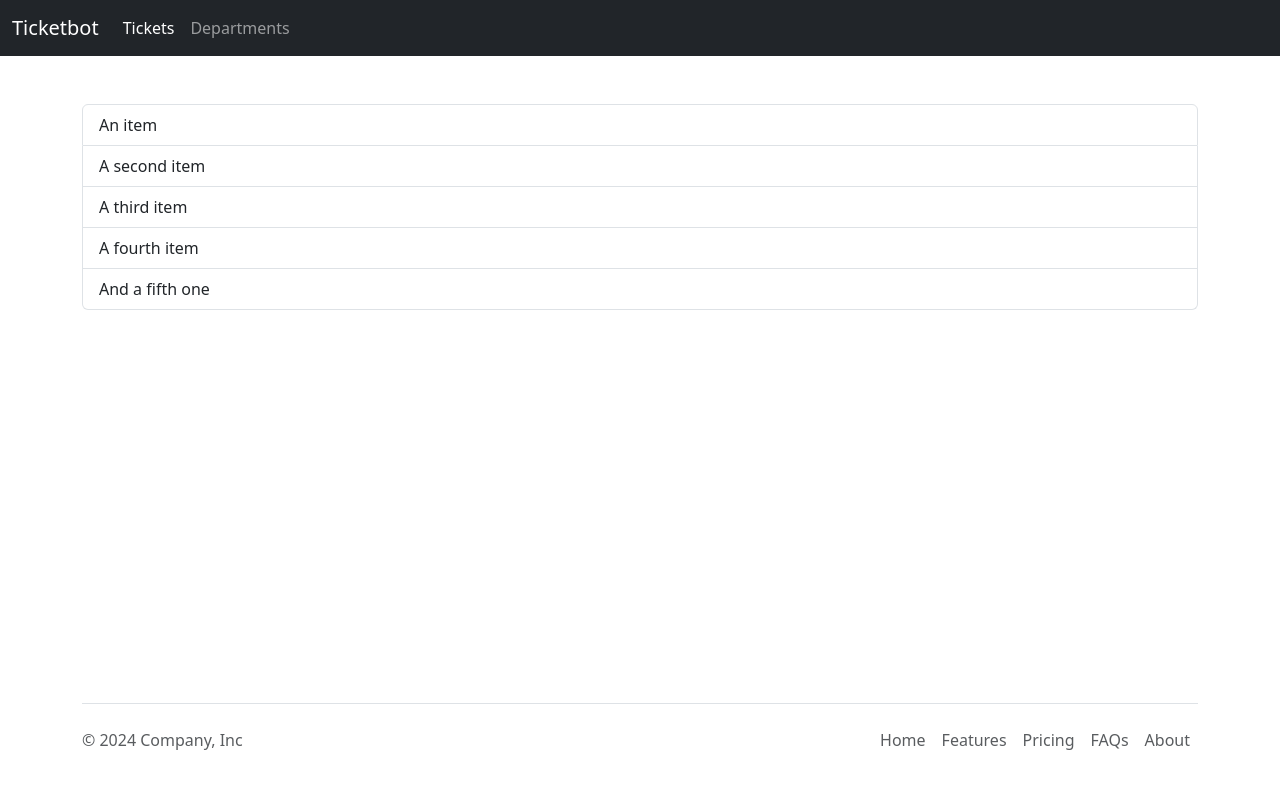
After one commit to vgenov-py/school, a Flask app: page /test in a window 1280 px wide. The commit adds this page. Run offline with Flask 3, Linux system fonts and the light colour scheme; some libraries are stand-ins or nearby versions.

Commit message:
templates jinja partial

```diff
--- /dev/null
+++ b/web_tickets/templates/base.html
@@ -0,0 +1,54 @@
+<!DOCTYPE html>
+<html lang="es">
+<head>
+    <title>Tickets App</title>
+    <link rel="stylesheet" href="/static/styles.css">
+    <script src="/static/index.js"></script>
+    {%block head%}
+    {%endblock%}
+</head>
+<body>
+<nav class="navbar navbar-expand-lg bg-dark" data-bs-theme="dark">
+    <div class="container-fluid">
+        <a class="navbar-brand" href="#">Ticketbot</a>
+        <button class="navbar-toggler" type="button" data-bs-toggle="collapse" data-bs-target="#navbarNav" aria-controls="navbarNav" aria-expanded="false" aria-label="Toggle navigation">
+        <span class="navbar-toggler-icon"></span>
+        </button>
+        <div class="collapse navbar-collapse" id="navbarNav">
+        <ul class="navbar-nav">
+            <li class="nav-item">
+            <a class="nav-link active" aria-current="page" href="#">Tickets</a>
+            </li>
+            <li class="nav-item">
+            <a class="nav-link" href="#">Departments</a>
+            </li>
+        </ul>
+        </div>
+    </div>
+    </nav>
+
+    <main class="container mt-5 ">
+        {%block main%}
+        {%endblock%}
+    </main>
+
+<div class="container fixed-bottom">
+<footer class="d-flex flex-wrap justify-content-between align-items-center py-3 my-4 border-top">
+    <p class="col-md-4 mb-0 text-body-secondary">© 2024 Company, Inc</p>
+
+    <a href="/" class="col-md-4 d-flex align-items-center justify-content-center mb-3 mb-md-0 me-md-auto link-body-emphasis text-decoration-none">
+    <svg class="bi me-2" width="40" height="32"><use xlink:href="#bootstrap"></use></svg>
+    </a>
+
+    <ul class="nav col-md-4 justify-content-end">
+    <li class="nav-item"><a href="#" class="nav-link px-2 text-body-secondary">Home</a></li>
+    <li class="nav-item"><a href="#" class="nav-link px-2 text-body-secondary">Features</a></li>
+    <li class="nav-item"><a href="#" class="nav-link px-2 text-body-secondary">Pricing</a></li>
+    <li class="nav-item"><a href="#" class="nav-link px-2 text-body-secondary">FAQs</a></li>
+    <li class="nav-item"><a href="#" class="nav-link px-2 text-body-secondary">About</a></li>
+    </ul>
+</footer>
+</div>
+
+</body>
+</html>
--- /dev/null
+++ b/web_tickets/templates/test.html
@@ -0,0 +1,10 @@
+{%extends "base.html"%}
+{%block main%}
+<ul class="list-group">
+    <li class="list-group-item">An item</li>
+    <li class="list-group-item">A second item</li>
+    <li class="list-group-item">A third item</li>
+    <li class="list-group-item">A fourth item</li>
+    <li class="list-group-item">And a fifth one</li>
+</ul>
+{%endblock%}
--- a/web_tickets/views/web/routes.py
+++ b/web_tickets/views/web/routes.py
@@ -5,8 +5,13 @@ web = Blueprint("web", __name__)
 
 @web.route("/")
 def t_home():
-    # res = req.get("https://pokeapi.co/api/v2/pokemon/charmander").json()
-    # print(res["sprites"]["back_default"])
+    ticket_id = request.args.get("id")
+    if ticket_id:
+        req.delete("http://localhost:3000/tickets", params={"id": ticket_id})
     print(request.args)
     data = req.get("http://localhost:3000/tickets").json()
     return render_template("index.html", tickets=data)
+
+@web.route("/test")
+def t_base():
+    return render_template("test.html")
```
Also changed, not shown: web_tickets/templates/index.html (+4 -56 lines), 1 other file.
